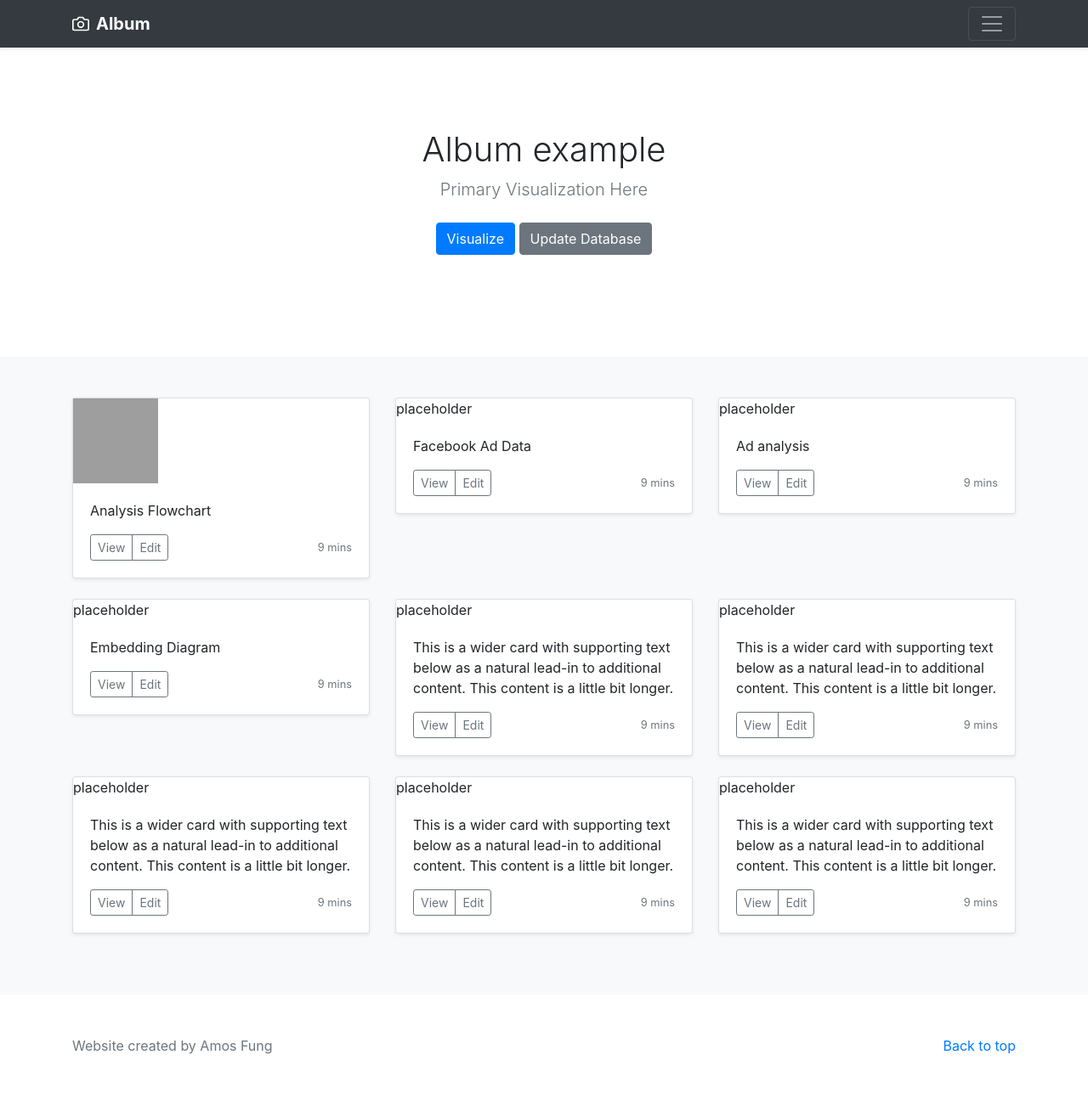
After one commit to akfung/Ad-learning, a Flask app: template web_app/Templates/ad_visualizations.html in a window 1280 px wide. The commit adds this page. Shown: the whole page at 85% size. Run offline with Flask 2, Linux system fonts and the light colour scheme; the template is opened without the code that fills it, so the values that code supplies are empty; some libraries are stand-ins or nearby versions; grey boxes are pictures that could not be loaded.

```diff
--- /dev/null
+++ b/web_app/Templates/ad_visualizations.html
@@ -0,0 +1,232 @@
+<!DOCTYPE html>
+<html>
+
+  <head>
+    <meta charset="utf-8">
+    <meta name="viewport" content="width=device-width, initial-scale=1, shrink-to-fit=no">
+    <meta name="description" content="">
+    <meta name="author" content="Mark Otto, Jacob Thornton, and Bootstrap contributors">
+    <meta name="generator" content="Jekyll v3.8.6">
+    <title>Politial Ad Visualizations</title>
+
+    <link rel="canonical" href="https://getbootstrap.com/docs/4.4/examples/album/">
+
+    <!-- Bootstrap core CSS -->
+    <link rel="stylesheet" href="https://stackpath.bootstrapcdn.com/bootstrap/4.4.1/css/bootstrap.min.css" integrity="sha384-Vkoo8x4CGsO3+Hhxv8T/Q5PaXtkKtu6ug5TOeNV6gBiFeWPGFN9MuhOf23Q9Ifjh" crossorigin="anonymous">
+    <!-- Custom CSS-->
+    <link href="{{ url_for('static', filename='CSS/styles.css') }}" rel="stylesheet">
+  </head>
+
+  <body>
+
+    <header>
+      <div class="collapse bg-dark" id="navbarHeader">
+        <div class="container">
+          <div class="row">
+            <div class="col-sm-8 col-md-7 py-4">
+              <h4 class="text-white">About</h4>
+              <p class="text-muted">This website was created as a final project for a Data Analytics bootcamp at the UC Irvine's
+                Division of Continuing Eduction.
+              </p>
+            </div>
+            <div class="col-sm-4 offset-md-1 py-4">
+              <h4 class="text-white">Contact</h4>
+              <ul class="list-unstyled">
+                <li><a href="#" class="text-white">Follow on Twitter</a></li>
+                <li><a href="#" class="text-white">Like on Facebook</a></li>
+                <li><a href="#" class="text-white">Email me</a></li>
+              </ul>
+            </div>
+          </div>
+        </div>
+      </div>
+      <div class="navbar navbar-dark bg-dark shadow-sm">
+        <div class="container d-flex justify-content-between">
+          <a href="#" class="navbar-brand d-flex align-items-center">
+            <svg xmlns="http://www.w3.org/2000/svg" width="20" height="20" fill="none" stroke="currentColor" stroke-linecap="round" stroke-linejoin="round" stroke-width="2" aria-hidden="true" class="mr-2" viewBox="0 0 24 24" focusable="false"><path d="M23 19a2 2 0 0 1-2 2H3a2 2 0 0 1-2-2V8a2 2 0 0 1 2-2h4l2-3h6l2 3h4a2 2 0 0 1 2 2z"/><circle cx="12" cy="13" r="4"/></svg>
+            <strong>Album</strong>
+          </a>
+          <button class="navbar-toggler" type="button" data-toggle="collapse" data-target="#navbarHeader" aria-controls="navbarHeader" aria-expanded="false" aria-label="Toggle navigation">
+            <span class="navbar-toggler-icon"></span>
+          </button>
+        </div>
+      </div>
+    </header>
+
+    <main role="main">
+
+      <section class="jumbotron text-center">
+        <div class="container">
+          <h1>Album example</h1>
+          <p class="lead text-muted">Primary Visualization Here</p>
+          <p>
+            <a href="/querryDB" class="btn btn-primary my-2">Visualize</a>
+            <a href="#" class="btn btn-secondary my-2">Update Database</a>
+          </p>
+          <div id='data-output'></div>
+        </div>
+      </section>
+
+      <div class="album py-5 bg-light">
+        <div class="container">
+
+          <div class="row">
+            <div class="col-md-4">
+              <div class="card mb-4 shadow-sm">
+                <img height='100' width='100' src='https://vignette.wikia.nocookie.net/spongebob/images/1/16/Krusty_Krab_Pizza.jpg/revision/latest?cb=20181224144909'>
+                <div class="card-body">
+                  <p class="card-text">Analysis Flowchart</p>
+                  <div class="d-flex justify-content-between align-items-center">
+                    <div class="btn-group">
+                      <button type="button" class="btn btn-sm btn-outline-secondary">View</button>
+                      <button type="button" class="btn btn-sm btn-outline-secondary">Edit</button>
+                    </div>
+                    <small class="text-muted">9 mins</small>
+                  </div>
+                </div>
+              </div>
+            </div>
+            <div class="col-md-4">
+              <div class="card mb-4 shadow-sm">
+                placeholder
+                <div class="card-body">
+                  <p class="card-text">Facebook Ad Data</p>
+                  <div class="d-flex justify-content-between align-items-center">
+                    <div class="btn-group">
+                      <button type="button" class="btn btn-sm btn-outline-secondary">View</button>
+                      <button type="button" class="btn btn-sm btn-outline-secondary">Edit</button>
+                    </div>
+                    <small class="text-muted">9 mins</small>
+                  </div>
+                </div>
+              </div>
+            </div>
+            <div class="col-md-4">
+              <div class="card mb-4 shadow-sm">
+                placeholder
+                <div class="card-body">
+                  <p class="card-text">Ad analysis</p>
+                  <div class="d-flex justify-content-between align-items-center">
+                    <div class="btn-group">
+                      <button type="button" class="btn btn-sm btn-outline-secondary">View</button>
+                      <button type="button" class="btn btn-sm btn-outline-secondary">Edit</button>
+                    </div>
+                    <small class="text-muted">9 mins</small>
+                  </div>
+                </div>
+              </div>
+            </div>
+
+            <div class="col-md-4">
+              <div class="card mb-4 shadow-sm">
+                placeholder
+                <div class="card-body">
+                  <p class="card-text">Embedding Diagram</p>
+                  <div class="d-flex justify-content-between align-items-center">
+                    <div class="btn-group">
+                      <button type="button" class="btn btn-sm btn-outline-secondary">View</button>
+                      <button type="button" class="btn btn-sm btn-outline-secondary">Edit</button>
+                    </div>
+                    <small class="text-muted">9 mins</small>
+                  </div>
+                </div>
+              </div>
+            </div>
+            <div class="col-md-4">
+              <div class="card mb-4 shadow-sm">
+                placeholder
+                <div class="card-body">
+                  <p class="card-text">This is a wider card with supporting text below as a natural lead-in to additional content. This content is a little bit longer.</p>
+                  <div class="d-flex justify-content-between align-items-center">
+                    <div class="btn-group">
+                      <button type="button" class="btn btn-sm btn-outline-secondary">View</button>
+                      <button type="button" class="btn btn-sm btn-outline-secondary">Edit</button>
+                    </div>
+                    <small class="text-muted">9 mins</small>
+                  </div>
+                </div>
+              </div>
+            </div>
+            <div class="col-md-4">
+              <div class="card mb-4 shadow-sm">
+                placeholder
+                <div class="card-body">
+                  <p class="card-text">This is a wider card with supporting text below as a natural lead-in to additional content. This content is a little bit longer.</p>
+                  <div class="d-flex justify-content-between align-items-center">
+                    <div class="btn-group">
+                      <button type="button" class="btn btn-sm btn-outline-secondary">View</button>
+                      <button type="button" class="btn btn-sm btn-outline-secondary">Edit</button>
+                    </div>
+                    <small class="text-muted">9 mins</small>
+                  </div>
+                </div>
+              </div>
+            </div>
+
+            <div class="col-md-4">
+              <div class="card mb-4 shadow-sm">
+                placeholder
+                <div class="card-body">
+                  <p class="card-text">This is a wider card with supporting text below as a natural lead-in to additional content. This content is a little bit longer.</p>
+                  <div class="d-flex justify-content-between align-items-center">
+                    <div class="btn-group">
+                      <button type="button" class="btn btn-sm btn-outline-secondary">View</button>
+                      <button type="button" class="btn btn-sm btn-outline-secondary">Edit</button>
+                    </div>
+                    <small class="text-muted">9 mins</small>
+                  </div>
+                </div>
+              </div>
+            </div>
+            <div class="col-md-4">
+              <div class="card mb-4 shadow-sm">
+                placeholder
+                <div class="card-body">
+                  <p class="card-text">This is a wider card with supporting text below as a natural lead-in to additional content. This content is a little bit longer.</p>
+                  <div class="d-flex justify-content-between align-items-center">
+                    <div class="btn-group">
+                      <button type="button" class="btn btn-sm btn-outline-secondary">View</button>
+                      <button type="button" class="btn btn-sm btn-outline-secondary">Edit</button>
+                    </div>
+                    <small class="text-muted">9 mins</small>
+                  </div>
+                </div>
+              </div>
+            </div>
+            <div class="col-md-4">
+              <div class="card mb-4 shadow-sm">
+                placeholder
+                <div class="card-body">
+                  <p class="card-text">This is a wider card with supporting text below as a natural lead-in to additional content. This content is a little bit longer.</p>
+                  <div class="d-flex justify-content-between align-items-center">
+                    <div class="btn-group">
+                      <button type="button" class="btn btn-sm btn-outline-secondary">View</button>
+                      <button type="button" class="btn btn-sm btn-outline-secondary">Edit</button>
+                    </div>
+                    <small class="text-muted">9 mins</small>
+                  </div>
+                </div>
+              </div>
+            </div>
+          </div>
+        </div>
+      </div>
+
+    </main>
+
+    <footer class="text-muted">
+      <div class="container">
+        <p class="float-right">
+          <a href="#">Back to top</a>
+        </p>
+        <p>Website created by Amos Fung</p>
+      </div>
+    </footer>
+
+    <script src="https://code.jquery.com/jquery-3.4.1.slim.min.js" integrity="sha384-J6qa4849blE2+poT4WnyKhv5vZF5SrPo0iEjwBvKU7imGFAV0wwj1yYfoRSJoZ+n" crossorigin="anonymous"></script>
+    <script src="https://cdn.jsdelivr.net/npm/popper.js@1.16.0/dist/umd/popper.min.js" integrity="sha384-Q6E9RHvbIyZFJoft+2mJbHaEWldlvI9IOYy5n3zV9zzTtmI3UksdQRVvoxMfooAo" crossorigin="anonymous"></script>
+    <script src="https://stackpath.bootstrapcdn.com/bootstrap/4.4.1/js/bootstrap.min.js" integrity="sha384-wfSDF2E50Y2D1uUdj0O3uMBJnjuUD4Ih7YwaYd1iqfktj0Uod8GCExl3Og8ifwB6" crossorigin="anonymous"></script>
+  </body>
+
+
+</html>
--- a/web_app/Templates/index.html
+++ b/web_app/Templates/index.html
@@ -94,7 +94,7 @@
                   <p class="card-text">Facebook Ad Data</p>
                   <div class="d-flex justify-content-between align-items-center">
                     <div class="btn-group">
-                      <button type="button" class="btn btn-sm btn-outline-secondary">View</button>
+                      <button href="/visualization" type="button" class="btn btn-sm btn-outline-secondary">View</button>
                       <button type="button" class="btn btn-sm btn-outline-secondary">Edit</button>
                     </div>
                     <small class="text-muted">9 mins</small>
--- a/web_app/app.py
+++ b/web_app/app.py
@@ -1,4 +1,5 @@
 import os
+import pandas as pd
 from flask import (
     Flask,
     render_template,
@@ -7,11 +8,12 @@ from flask import (
     redirect)
 
 from flask_sqlalchemy import SQLAlchemy
+import ads_api #module for calling the facebook ads library API
 
 #flask setup
 app = Flask(__name__)
 
-#set different database depending on dev or local database
+#set different database depending on dev or heroku database
 ENV = 'dev'
 
 if ENV == 'dev':
@@ -24,6 +26,7 @@ else:
 #database setup
 db = SQLAlchemy(app)
 
+#class object for political_ads table
 class political_ads(db.Model):
     __tablename__ = 'political_ads'
     id = db.Column(db.Integer, primary_key=True)
@@ -34,7 +37,7 @@ class political_ads(db.Model):
     Impressions = db.Column(db.String(200))
     Currency = db.Column(db.String(200))
     Ad_Spending = db.Column(db.String(200))
-
+    #initialization functions
     def __init__(self, id, Ad_ID, Ad_URL, Ad_Text, Hosted_Page, Impressions, Currency, Ad_Spending):
         self.id = id
         self.Ad_ID = Ad_ID
@@ -49,9 +52,38 @@ class political_ads(db.Model):
 # create route that renders index.html template
 @app.route("/")
 def home():
+    #on load clear previous tables and populate the database with some ad results
+    db.drop_all()
+    # db.create_all()
+    csv_data = pd.read_csv('../Data/20200511.csv') #read the csv to csv_data
+    csv_data.to_sql('political_ads', db.engine) #write the pandas df to postgres df
+
     return render_template("index.html")
 
-@app.route("/send", methods=["GET", "POST"])
+
+
+#route that goes to visualization page
+@app.route("/visualization", methods=["GET"])
+def visualization():
+    _data = [{
+        "type": "scattergeo",
+        "locationmode": "USA-states",
+        "lat": lat,
+        "lon": lon,
+        "text": hover_text,
+        "hoverinfo": "text",
+        "marker": {
+            "size": 50,
+            "line": {
+                "color": "rgb(8,8,8)",
+                "width": 1
+            },
+        }
+    }]
+    return render_template("ad_visualizations.html")
+
+#route that adds to db
+@app.route("/querryDB", methods=["GET", "POST"])
 def send():
     if request.method == "POST":
         name = request.form["petName"]
```
Also changed, not shown: Data Collection/ads_api.py (deleted, +0 -25 lines), web_app/ads_api.py (added, +77 -0 lines), Data/20200511.csv (added), web_app/Static/js/fbVisualization.js (added), web_app/config.py (renamed from Data Collection/config.py), 2 other files.
